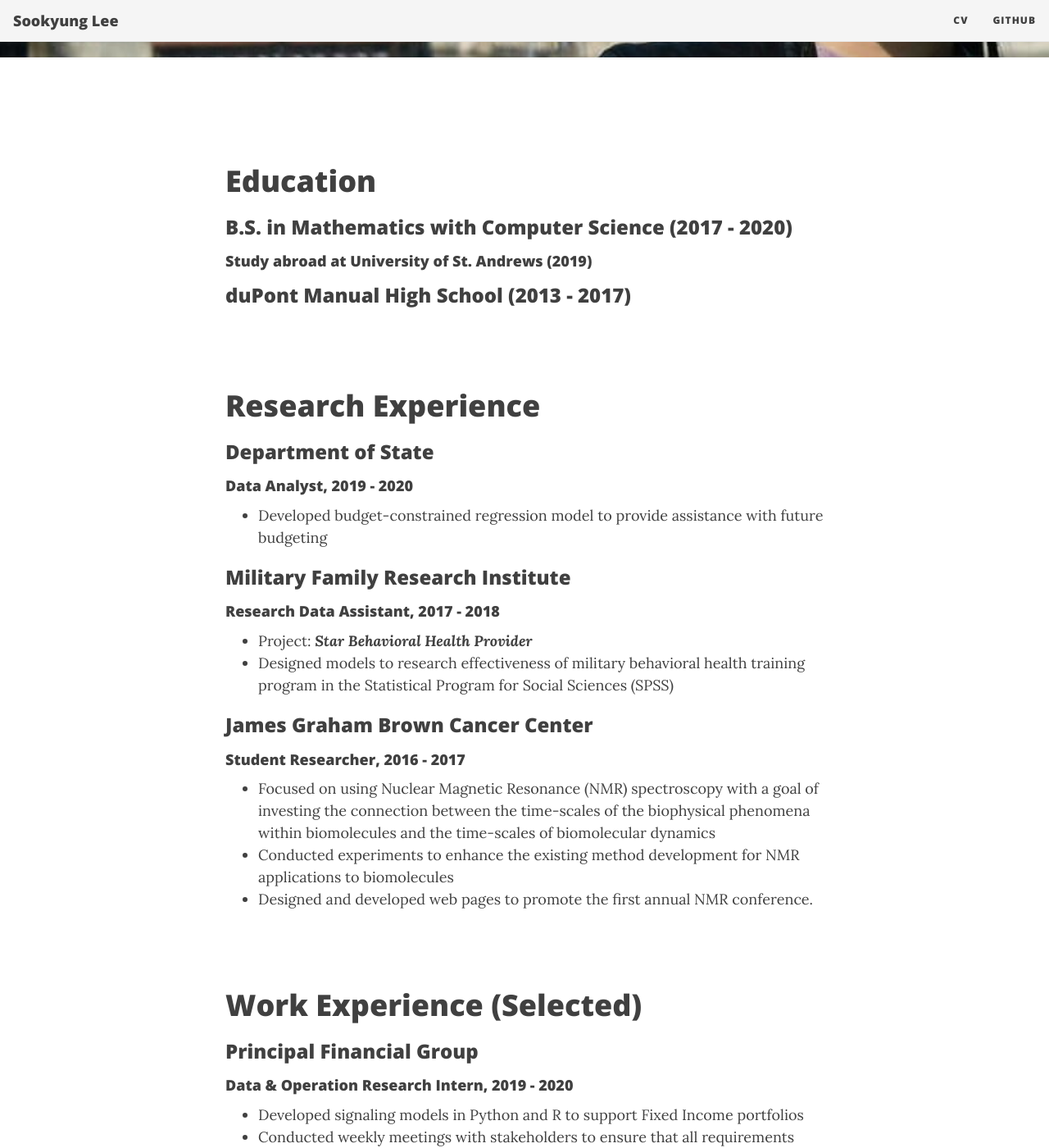
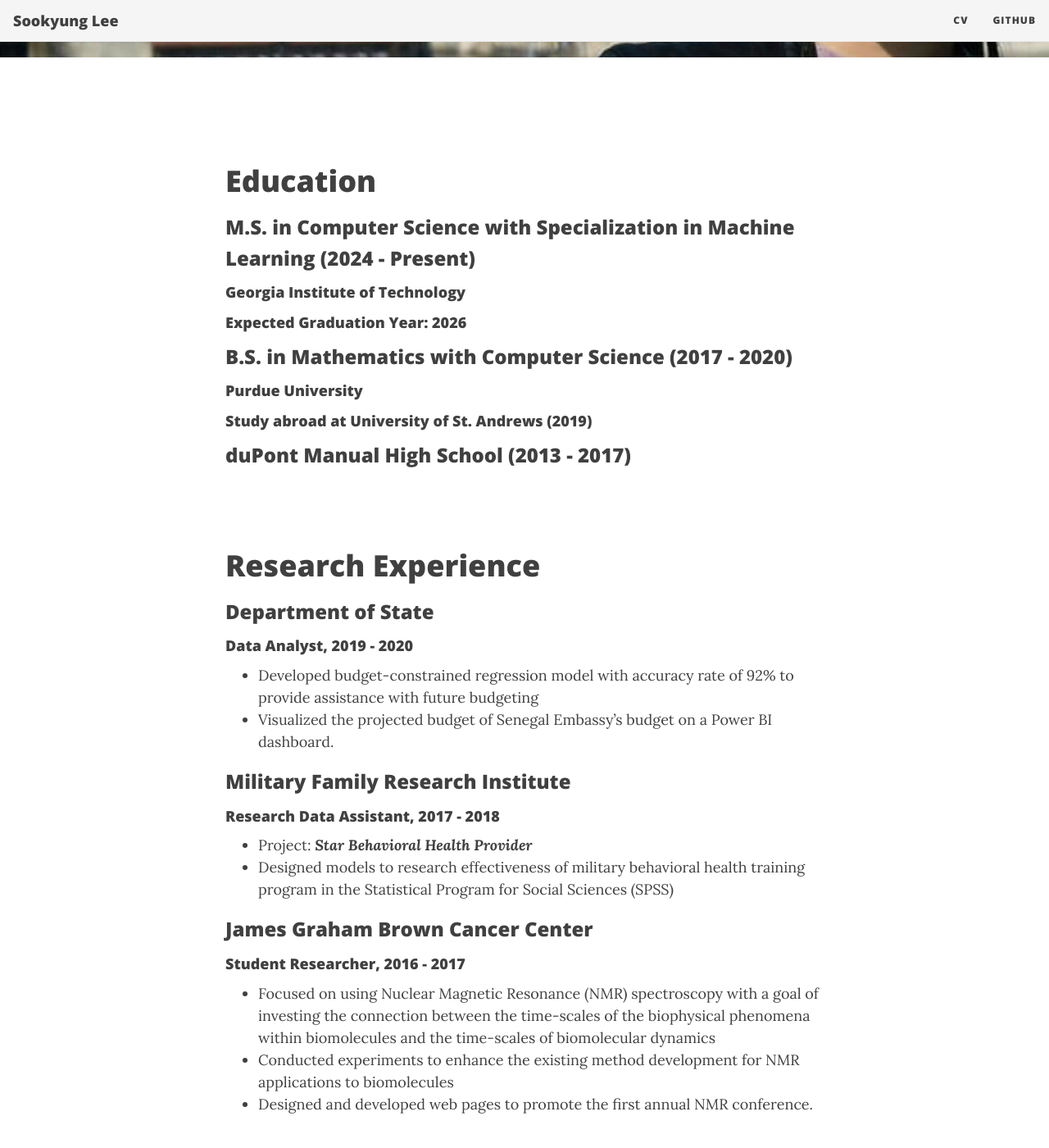
Before and after one commit to sklee16/sklee16.github.io, a Jekyll site: the page built from CV.md, in a window 1280 px wide and 1400 px high, scrolled down 457 px. Shown: the whole window at 82% size. Built offline with Jekyll 4.4.1, drawn with Linux system fonts in a browser that asks for light colours; nearby versions of some CDN libraries; some of the changed text lies outside the part shown.

Commit message:
Update CV.md
Update CV with recent updates

```diff
--- a/CV.md
+++ b/CV.md
@@ -9,7 +9,11 @@ cover-img: /assets/img/main3.jpg
 
 
 # Education
+### M.S. in Computer Science with Specialization in Machine Learning (2024 - Present)
+#### Georgia Institute of Technology
+#### Expected Graduation Year: 2026
 ### B.S. in Mathematics with Computer Science (2017 - 2020)
+#### Purdue University
 #### Study abroad at University of St. Andrews (2019)
 
 ### duPont Manual High School (2013 - 2017)
@@ -19,7 +23,8 @@ cover-img: /assets/img/main3.jpg
 # Research Experience
 ### Department of State
 #### Data Analyst, 2019 - 2020
-* Developed budget-constrained regression model to provide assistance with future budgeting
+* Developed budget-constrained regression model with accuracy rate of 92% to provide assistance with future budgeting
+* Visualized the projected budget of Senegal Embassy’s budget on a Power BI dashboard.
 
 ### Military Family Research Institute
 #### Research Data Assistant, 2017 - 2018
@@ -37,12 +42,16 @@ cover-img: /assets/img/main3.jpg
 # Work Experience (Selected)
 ### Principal Financial Group
 #### Data & Operation Research Intern, 2019 - 2020
-* Developed signaling models in Python and R to support Fixed Income portfolios
+•	Developed signaling models in Python and R and Power BI dashboards to support Fixed Income portfolios across 4 distinct assets, resulting in an 18% increase in return on investment (ROI).
 * Conducted weekly meetings with stakeholders to ensure that all requirements were met.
 
 <br/>
 
 # Volunteer Experience
+### Workforce Council
+#### Directorate Chair (2023 - Present)
+* Organize and plan for professional development, leadership forums, morale events, and fundraising events
+
 ### Women in Science Program
 #### Mentor (2018 - 2020)
 * Mentored first-year students in the field of science, specifically technology and mathematics
@@ -73,6 +82,9 @@ cover-img: /assets/img/main3.jpg
 <br/>
 
 # Teaching Experience
+* Private Math & CS Tutoring
+  * 2016 - Present
+
 * Intro to Object-Oriented Programming, Yale Young Global Scholars
   * Summer 2018
 
```
Also changed, not shown: other parts of CV.md (+0 -3 lines).
